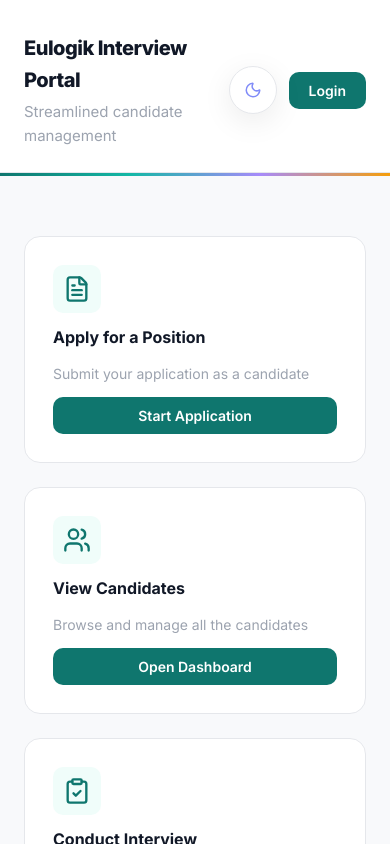
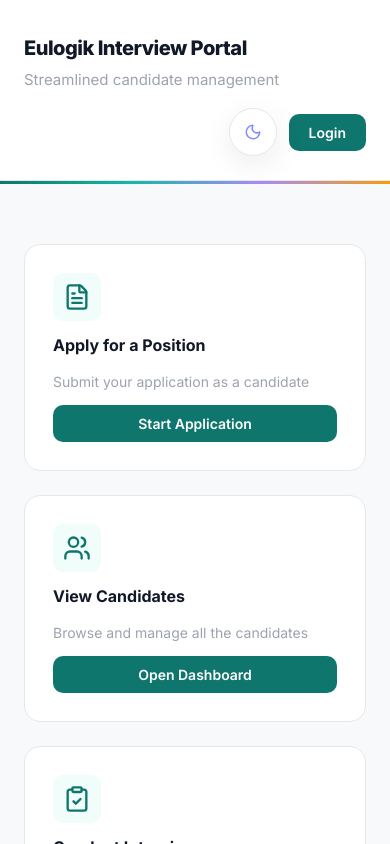
Before and after one commit to Princeiox/Interview-Portal, a React (Vite) app in the folder frontend/: page / in a window 390 px wide. Shown: the top 844 px of the page. Built offline with nearby package versions, Linux system fonts and the light colour scheme.

Commit message:
Fixes buttons

```diff
--- a/frontend/src/features/candidates/CandidateDashboard.css
+++ b/frontend/src/features/candidates/CandidateDashboard.css
@@ -219,17 +219,16 @@
   }
 
   .dashboard-header {
-    flex-direction: row;
-    justify-content: space-between;
-    align-items: center;
-    gap: 12px;
+    flex-direction: column;
+    align-items: stretch;
+    gap: 16px;
   }
 
   .dashboard-header > div:last-child {
+    display: flex;
     justify-content: flex-end;
-    width: auto;
-    flex-wrap: nowrap;
+    width: 100%;
+    flex-wrap: wrap;
   }
 
-
 }
--- a/frontend/src/features/home/Home.css
+++ b/frontend/src/features/home/Home.css
@@ -85,17 +85,16 @@
   }
 
   .home-header-content {
-    flex-direction: row;
-    justify-content: space-between;
-    align-items: center;
-    gap: 12px;
+    flex-direction: column;
+    align-items: stretch;
+    gap: 16px;
   }
 
   .home-header-content > div:last-child {
+    display: flex;
     justify-content: flex-end;
-    width: auto;
+    width: 100%;
   }
-
 
 
   .home-title {
--- a/frontend/src/features/interviews/InterviewDashboard.css
+++ b/frontend/src/features/interviews/InterviewDashboard.css
@@ -264,17 +264,16 @@
   }
 
   .dashboard-header {
-    flex-direction: row;
-    justify-content: space-between;
-    align-items: center;
-    gap: 12px;
+    flex-direction: column;
+    align-items: stretch;
+    gap: 16px;
   }
 
   .dashboard-header > div:last-child {
+    display: flex;
     justify-content: flex-end;
-    width: auto;
-    flex-wrap: nowrap;
+    width: 100%;
+    flex-wrap: wrap;
   }
 
-
 }
```
